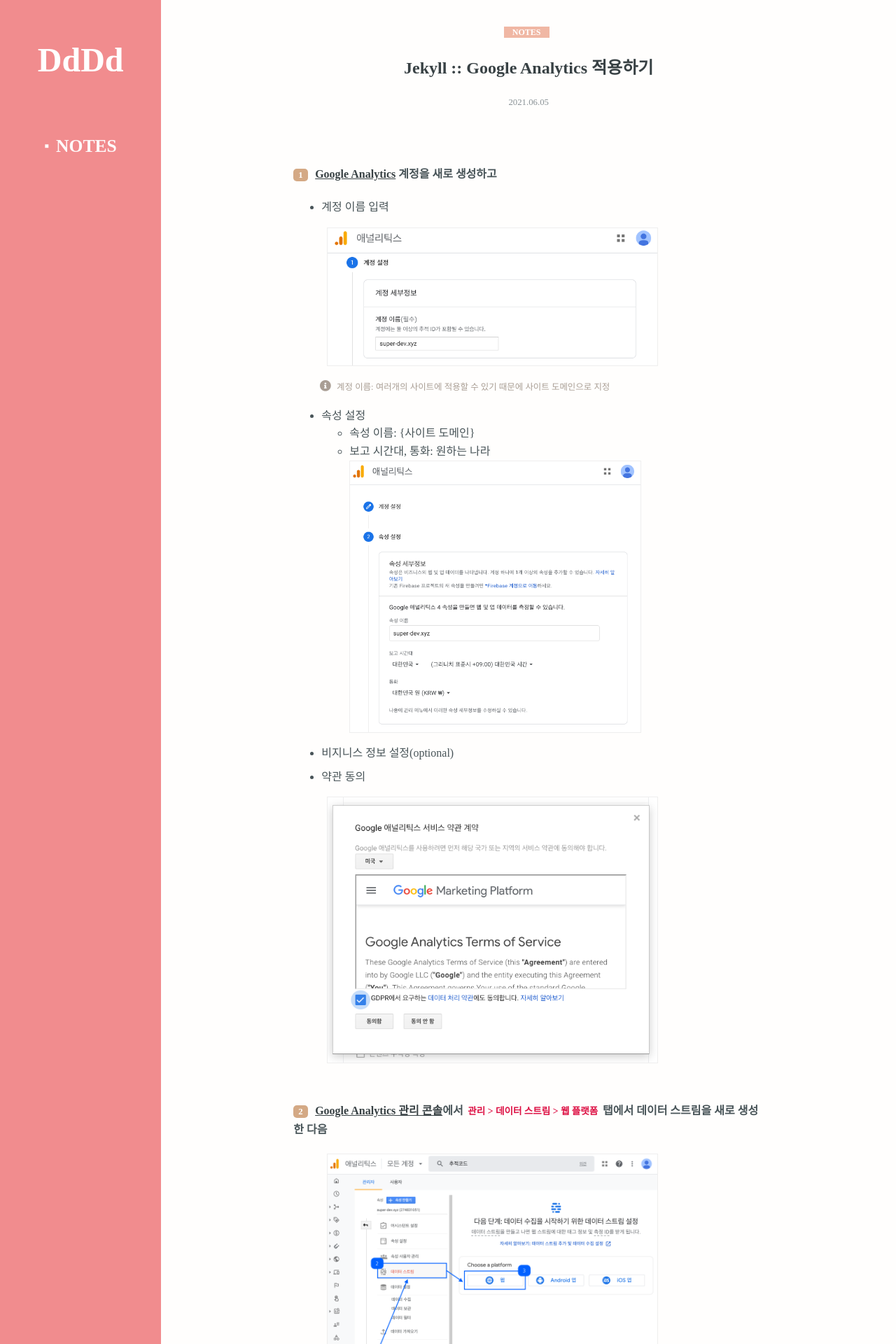
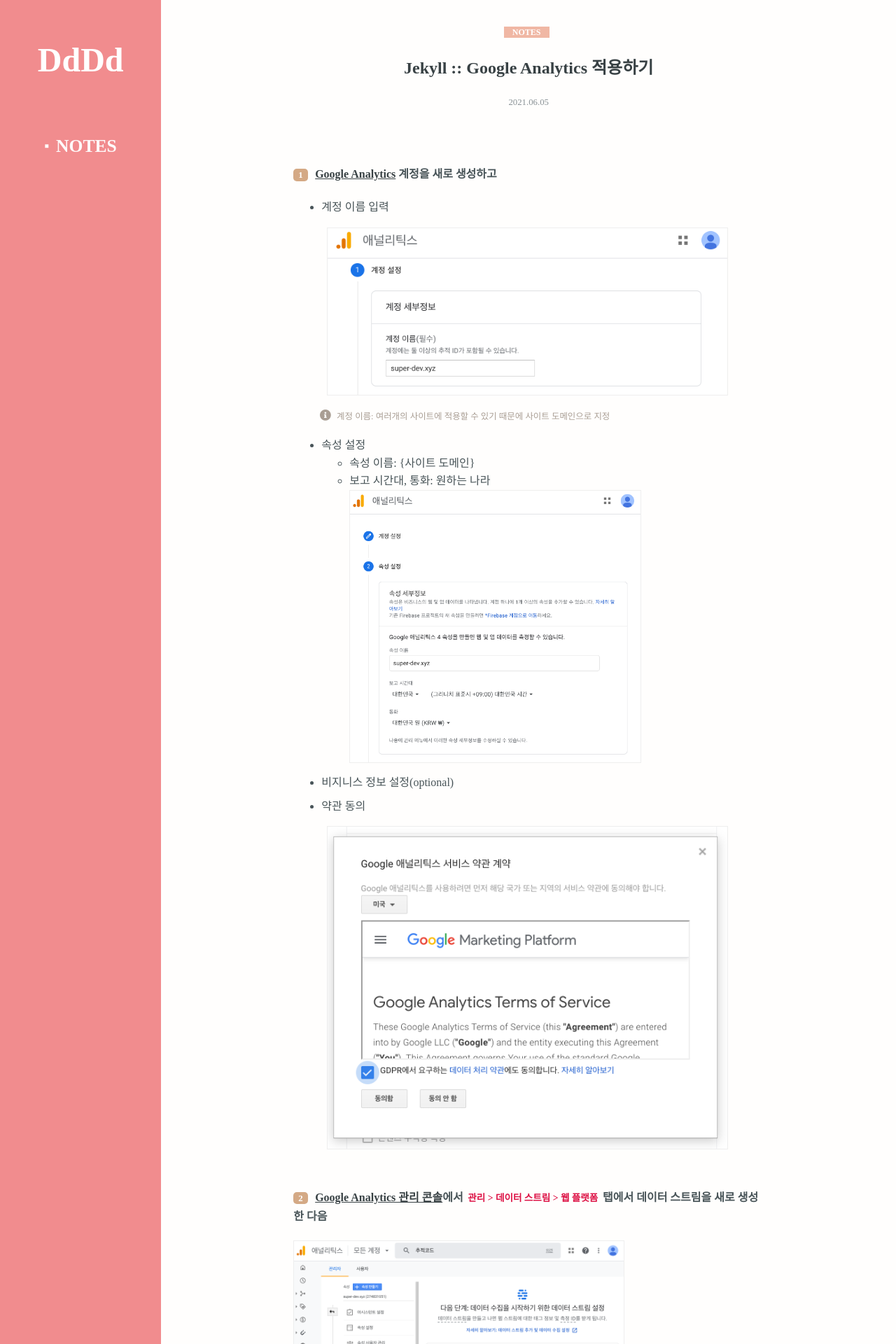
Before and after one commit to mindcloud92/mindcloud92.github.io, a Jekyll site: the page built from _posts/jekyll/2021-06-05-jekyll--apply-google-analytics.md, in a window 1280 px wide. Shown: the top 1920 px of the page at 70% size. Built offline with Jekyll 4.4.1, drawn with Linux system fonts in a browser that asks for light colours; nearby versions of some CDN libraries; some web fonts are replaced.

Commit message:
change post

```diff
--- a/_posts/jekyll/2021-06-05-jekyll--apply-google-analytics.md
+++ b/_posts/jekyll/2021-06-05-jekyll--apply-google-analytics.md
@@ -13,7 +13,7 @@
 </h4>
 * 계정 이름 입력
 
-![step1-1]({{ "/asset/images/jekyll/analytics/step1-1.png"| relative_url }}){:class="thumbnail ml-3"}
+![step1-1]({{ "/asset/images/jekyll/analytics/step1-1.png"| relative_url }}){:class="thumbnail ml-3" style="width:85%;"}
 <p class="info ml-3">계정 이름: 여러개의 사이트에 적용할 수 있기 때문에 사이트 도메인으로 지정</p>
 
 * 속성 설정
@@ -25,7 +25,7 @@
 
 * 약관 동의
 
-![step1-3]({{ "/asset/images/jekyll/analytics/step1-3.png"| relative_url }}){:class="thumbnail ml-3"}
+![step1-3]({{ "/asset/images/jekyll/analytics/step1-3.png"| relative_url }}){:class="thumbnail ml-3" style="width:85%;"}
 </div>
 
 <div markdown="1" class="stepper text mt-2">
@@ -33,10 +33,10 @@
     <a href="https://analytics.google.com/" target="_blank">Google Analytics 관리 콘솔</a>에서 `관리 > 데이터 스트림 > 웹 플랫폼` 탭에서 데이터 스트림을 새로 생성한 다음
 </h4>
 
-![step2-1]({{ "/asset/images/jekyll/analytics/step2-1.png"| relative_url }}){:class="thumbnail ml-3"}
-![step2-2]({{ "/asset/images/jekyll/analytics/step2-2.png"| relative_url }}){:class="thumbnail mt-1 ml-3"}
+![step2-1]({{ "/asset/images/jekyll/analytics/step2-1.png"| relative_url }}){:class="thumbnail"}
+![step2-2]({{ "/asset/images/jekyll/analytics/step2-2.png"| relative_url }}){:class="thumbnail mt-1"}
 
-<p class="info ml-3">데이터 스트림 선택 전에 원하는 계정으로 변경 가능</p>
+<p class="info">데이터 스트림 선택 전에 원하는 계정으로 변경 가능</p>
 
 </div>
 
```
